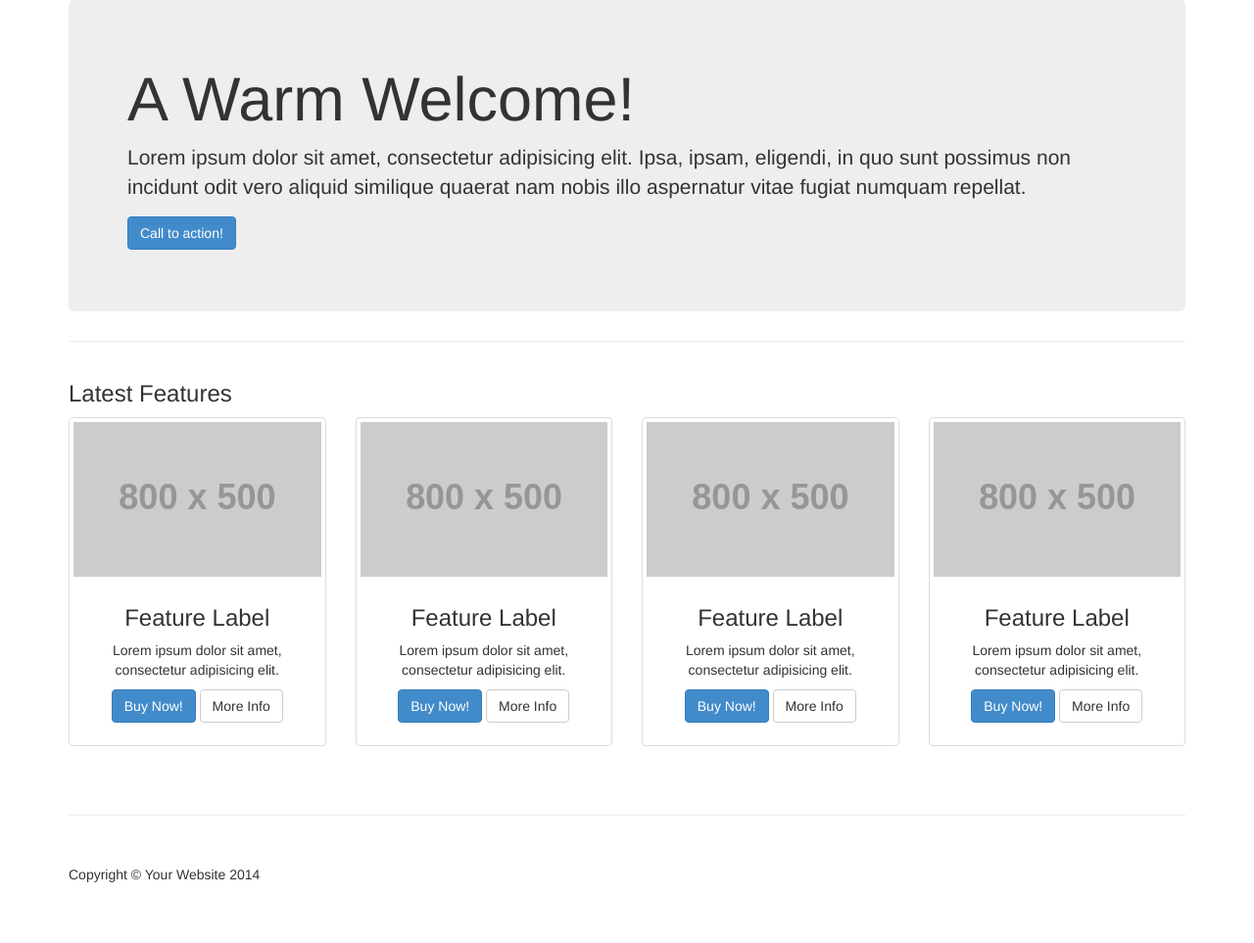
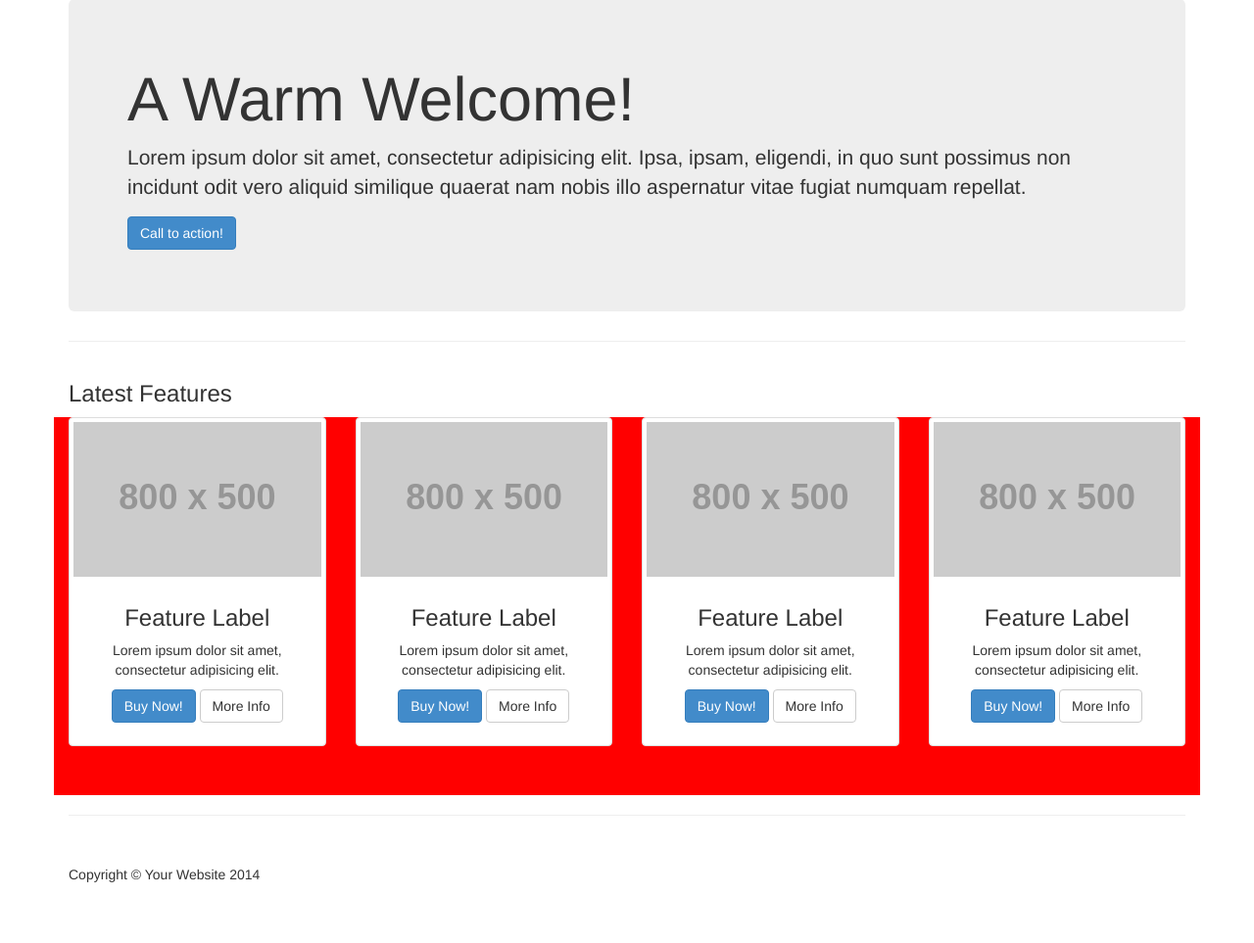
Before and after one commit to fgregoris/reservatumesa, a PHP site: page / in a window 1280 px wide. Shown: the part 121-1084 px from the top of the page at 98% size. Run offline with PHP 8.4, Linux system fonts and the light colour scheme; grey boxes labelled with a size stand in for pictures from a placeholder-image service; some libraries are stand-ins or nearby versions.

Commit message:
fix general

```diff
--- a/css/style.css
+++ b/css/style.css
@@ -14,9 +14,12 @@ body{
 }
 .container{
     max-width: 1200px;
-
 }
 /*-----------------------FILA 1 ----------------------------------------------*/
+.text-center{
+    background-color:red;
+}
+
 /*----CONTADOR----*/
 .count{
     max-width: 340px;
--- a/index.php
+++ b/index.php
@@ -8,6 +8,7 @@
     <meta name="viewport" content="width=device-width, initial-scale=1">
     <meta name="description" content="">
     <meta name="author" content="">
+    <link href="css/style.css?1.0.0" rel="stylesheet">
 
     <title>Heroic Features - Start Bootstrap Template</title>
 
```
